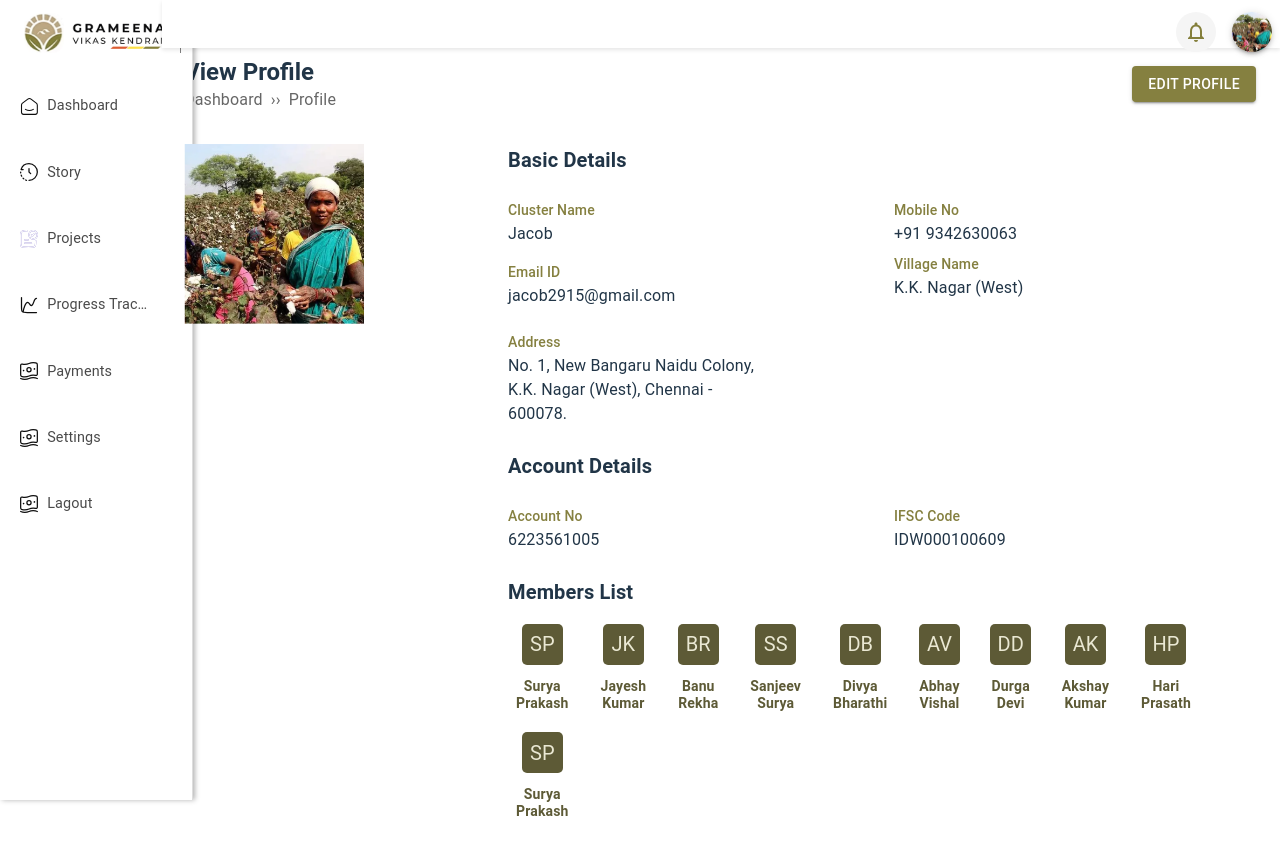
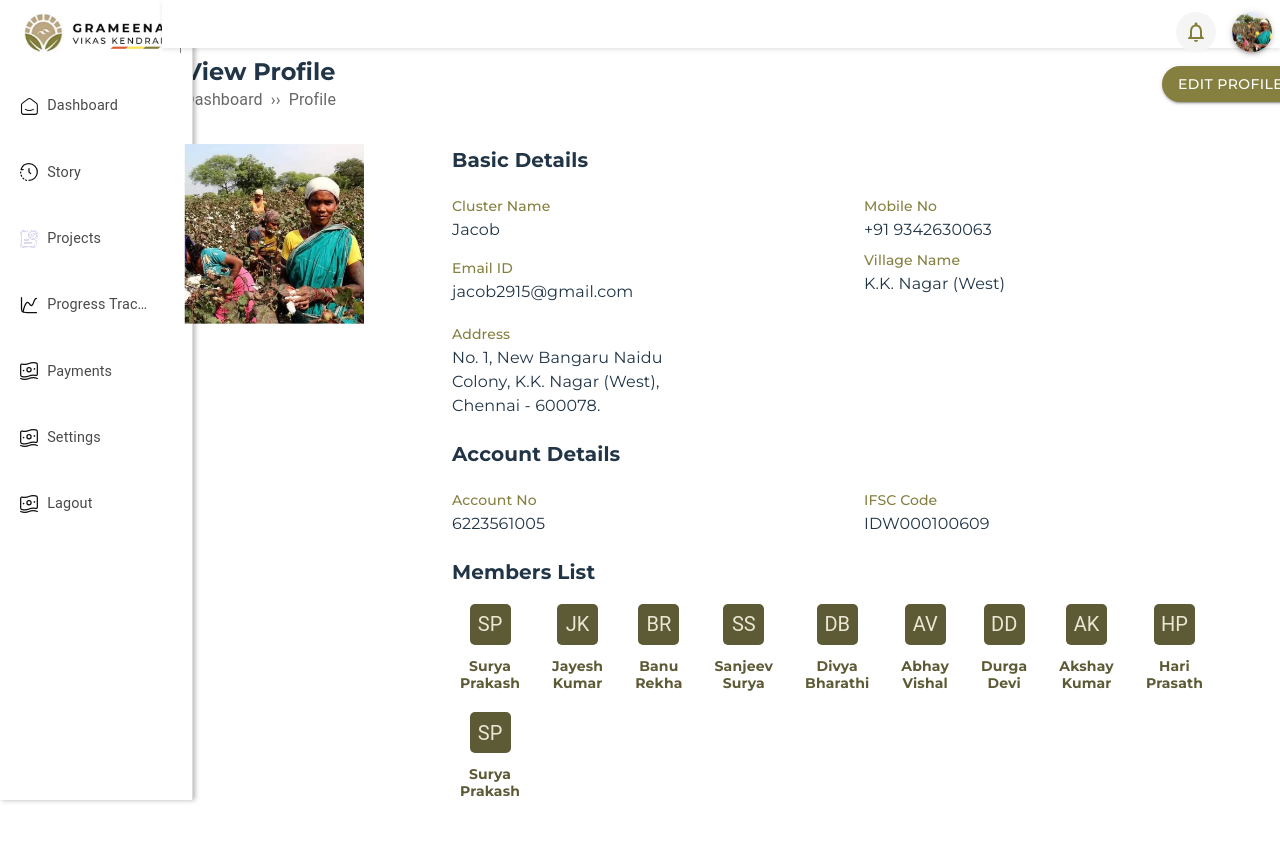
Before and after one commit to sainth-stack/tip4change-frontend, a React (Vite) app: page /profile in a window 1280 px wide. Shown: the top 854 px of the page. Built offline with nearby package versions, Linux system fonts and the light colour scheme.

Commit message:
latest-changes

```diff
--- a/src/pages/ProfilePage/ProfilePage.jsx
+++ b/src/pages/ProfilePage/ProfilePage.jsx
@@ -1,14 +1,13 @@
 import React from "react";
-
 import {
   Typography,
   Grid,
   Avatar,
-  Chip,
   Button,
   Box,
   Breadcrumbs,
   Stack,
+  useMediaQuery,
 } from "@mui/material";
 import CustomTypography from "../../components/TypoGraphy/CustomTypography";
 
@@ -33,12 +32,14 @@ const profileData = {
     "Hari Prasath",
     "Surya Prakash",
   ],
+  profileImage: "src/assets/images/profileImage.png",
+};
 
-  profileImage: "src/assets/images/profileImage.png", // Replace with your actual image URL
-};
 const pathnames = location.pathname.split("/").filter((x) => x);
 
 const ProfileView = () => {
+  const isTablet = useMediaQuery("(min-width:768px) and (max-width:1024px)");
+  const isLaptop = useMediaQuery("(min-width:1025px)");
   return (
     <Box sx={{ width: "100%", mx: "auto", my: 4, p: 3, pl: 0 }}>
       {/* Header Section */}
@@ -50,7 +51,11 @@ const ProfileView = () => {
         mt={-9}
       >
         <Grid item xs={12} sm={8} sx={{ padding: { xs: 2, sm: 2, md: 0 } }}>
-          <Typography variant="h5" fontWeight="bold">
+          <Typography
+            variant="h5"
+            fontWeight="bold"
+            sx={{ fontFamily: "Montserrat" }}
+          >
             View Profile
           </Typography>
           <Breadcrumbs separator="››" aria-label="breadcrumb">
@@ -67,27 +72,17 @@ const ProfileView = () => {
           sx={{
             bgcolor: "#858040",
             "&:hover": { bgcolor: "#6E6B3D" },
+            fontFamily: "Montserrat",
+            marginRight: isTablet ? "0px" : isLaptop ? "-43px" : "0px",
+            borderRadius: "20px",
           }}
         >
           Edit Profile
         </Button>
       </Box>
-      {/* <Box sx={{}}>
-        <CustomTypography color="text.primary">
-          Project Creation
-        </CustomTypography>
-        <Breadcrumbs separator="››" aria-label="breadcrumb">
-          <CustomTypography color="text.primary">Dashboard</CustomTypography>
-          {pathnames.map((value, index) => (
-            <CustomTypography key={index} color="text.primary">
-              {value.charAt(0).toUpperCase() + value.slice(1)}
-            </CustomTypography>
-          ))}
-        </Breadcrumbs>
-      </Box> */}
 
-      <Grid container spacing={3} alignItems="flex-start">
-        {/* Profile Image - Full Width Row */}
+      <Grid container spacing={0} alignItems="flex-start">
+        {/* Profile Image */}
         <Grid
           item
           xs={12}
@@ -107,7 +102,7 @@ const ProfileView = () => {
             alt={profileData.name}
             variant="square"
             sx={{
-              width: { xs: "100px", sm: "150px", md: "180px" }, // Adjust image size for different screens
+              width: { xs: "100px", sm: "150px", md: "180px" },
               height: { xs: "100px", sm: "150px", md: "180px" },
               objectFit: "cover",
               borderRadius: 0,
@@ -115,78 +110,138 @@ const ProfileView = () => {
           />
         </Grid>
 
-        {/* Full-width Details Section */}
+        {/* Profile Details */}
         <Grid item xs={12} sm={8} md={9}>
           <Grid
             container
-            spacing={3}
-            sx={{ paddingLeft: { xs: "10px", sm: "30px", md: "50px" } }}
+            spacing={2.5}
+            sx={{ paddingLeft: { xs: "10px", sm: "30px", md: "0px" } }}
           >
             {/* Basic Details */}
             <Grid item xs={12}>
-              <Typography variant="h6" fontWeight="bold">
+              <Typography
+                variant="h6"
+                fontWeight="bold"
+                sx={{ fontFamily: "Montserrat" }}
+              >
                 Basic Details
               </Typography>
             </Grid>
 
             <Grid item xs={12} sm={6}>
-              <Typography variant="subtitle2" color="#858040">
+              <Typography
+                variant="subtitle2"
+                color="#858040"
+                sx={{ fontFamily: "Montserrat" }}
+              >
                 Cluster Name
               </Typography>
-              <Typography>{profileData.name}</Typography>
+              <Typography sx={{ fontFamily: "Montserrat" }}>
+                {profileData.name}
+              </Typography>
 
-              <Typography variant="subtitle2" color="#858040" mt={2}>
+              <Typography
+                variant="subtitle2"
+                color="#858040"
+                mt={2}
+                sx={{ fontFamily: "Montserrat" }}
+              >
                 Email ID
               </Typography>
-              <Typography>{profileData.email}</Typography>
+              <Typography sx={{ fontFamily: "Montserrat" }}>
+                {profileData.email}
+              </Typography>
             </Grid>
 
             <Grid item xs={12} sm={6}>
-              <Typography variant="subtitle2" color="#858040">
+              <Typography
+                variant="subtitle2"
+                color="#858040"
+                sx={{ fontFamily: "Montserrat" }}
+              >
                 Mobile No
               </Typography>
-              <Typography>{profileData.mobile}</Typography>
+              <Typography sx={{ fontFamily: "Montserrat" }}>
+                {profileData.mobile}
+              </Typography>
 
-              <Typography variant="subtitle2" color="#858040" mt={1}>
+              <Typography
+                variant="subtitle2"
+                color="#858040"
+                mt={1}
+                sx={{ fontFamily: "Montserrat" }}
+              >
                 Village Name
               </Typography>
-              <Typography>{profileData.village}</Typography>
+              <Typography sx={{ fontFamily: "Montserrat" }}>
+                {profileData.village}
+              </Typography>
             </Grid>
 
             {/* Address Section */}
             <Grid item xs={12}>
-              <Typography variant="subtitle2" color="#858040">
+              <Typography
+                variant="subtitle2"
+                color="#858040"
+                sx={{ fontFamily: "Montserrat" }}
+              >
                 Address
               </Typography>
-              <Typography sx={{ maxWidth: { xs: "100%", sm: "250px" } }}>
+              <Typography
+                sx={{
+                  fontFamily: "Montserrat",
+                  maxWidth: { xs: "100%", sm: "250px" },
+                }}
+              >
                 {profileData.address}
               </Typography>
             </Grid>
 
             {/* Account Details */}
             <Grid item xs={12}>
-              <Typography variant="h6" fontWeight="bold">
+              <Typography
+                variant="h6"
+                fontWeight="bold"
+                sx={{ fontFamily: "Montserrat" }}
+              >
                 Account Details
               </Typography>
             </Grid>
 
             <Grid item xs={12} sm={6}>
-              <Typography variant="subtitle2" color="#858040">
+              <Typography
+                variant="subtitle2"
+                color="#858040"
+                sx={{ fontFamily: "Montserrat" }}
+              >
                 Account No
               </Typography>
-              <Typography>{profileData.accountNo}</Typography>
+              <Typography sx={{ fontFamily: "Montserrat" }}>
+                {profileData.accountNo}
+              </Typography>
             </Grid>
 
             <Grid item xs={12} sm={6}>
-              <Typography variant="subtitle2" color="#858040">
+              <Typography
+                variant="subtitle2"
+                color="#858040"
+                sx={{ fontFamily: "Montserrat" }}
+              >
                 IFSC Code
               </Typography>
-              <Typography>{profileData.ifsc}</Typography>
+              <Typography sx={{ fontFamily: "Montserrat" }}>
+                {profileData.ifsc}
+              </Typography>
             </Grid>
 
             {/* Members List */}
             <Grid item xs={12}>
-              <Typography variant="h6" fontWeight="bold" mb={2}>
+              <Typography
+                variant="h6"
+                fontWeight="bold"
+                mb={2}
+                sx={{ fontFamily: "Montserrat" }}
+              >
                 Members List
               </Typography>
               <Box
@@ -230,6 +285,7 @@ const ProfileView = () => {
                             fontWeight: "bold",
                             color: "#5D5A36",
                             lineHeight: 1.2,
+                            fontFamily: "Montserrat",
                           }}
                         >
                           {nameParts[0]}
@@ -241,6 +297,7 @@ const ProfileView = () => {
                               fontWeight: "bold",
                               color: "#5D5A36",
                               lineHeight: 1.2,
+                              fontFamily: "Montserrat",
                             }}
                           >
                             {nameParts[1]}
--- a/src/pages/landing-page/index.jsx
+++ b/src/pages/landing-page/index.jsx
@@ -1,15 +1,15 @@
 import Section1 from "./sections/section1";
 import Section2 from "./sections/section2";
 import Section3 from "./sections/section3";
-import Section4 from './sections/section4'
+import Section4 from "./sections/section4";
 import Section5 from "./sections/section5";
 const LandingPage = () => {
   return (
     <div>
       <Section1 />
       <Section2 />
-      {/* <Section3 /> */}
-      <Section4/>
+      <Section3 />
+      <Section4 />
       <Section5 />
     </div>
   );
--- a/src/pages/landing-page/sections/section3/style.css
+++ b/src/pages/landing-page/sections/section3/style.css
@@ -131,18 +131,30 @@
   grid-template-columns: repeat(3, 1fr); /* 3 equal columns for desktop */
   gap: 0px; /* Adds spacing between items */
   justify-content: center;
+
   margin-top: 40px;
   padding: 10px 100px; /* Default padding for desktop */
   height: auto; /* Adjusts dynamically */
 }
 
 /* Tablet (iPad) - 2 columns */
-@media (max-width: 1024px) {
+@media (min-width: 768px) and (max-width: 1024px) {
   .SectionProfile {
-    grid-template-columns: repeat(2, 0fr); /* 2 columns for iPad */
     display: grid;
-    justify-content: "space-around";
-    align-items: center;
+    gap: 25px;
+    grid-template-columns: repeat(2, 1fr); /* 2 equal columns */
+  }
+
+  /* First and second child take 1 column each */
+  .SectionProfile > :nth-child(1),
+  .SectionProfile > :nth-child(2) {
+    grid-column: span 1;
+  }
+
+  /* Third child spans both columns and is centered */
+  .SectionProfile > :nth-child(3) {
+    grid-column: 1 / span 2;
+    justify-self: center;
   }
 }
 
@@ -153,13 +165,3 @@
     padding: 10px 20px; /* Further reduce padding */
   }
 }
-/*  .SectionProfile > :nth-child(1),
-  .SectionProfile > :nth-child(2) {
-    grid-column: span 1;
-  }
-
-  .SectionProfile > :nth-child(3) {
-    grid-column: 1 / span 2;
-    justify-self: center;
-  }
-} */
```
Also changed, not shown: src/component/Card/index.jsx (+20 -11 lines), src/pages/landing-page/sections/section5/index.jsx (+30 -18 lines).
